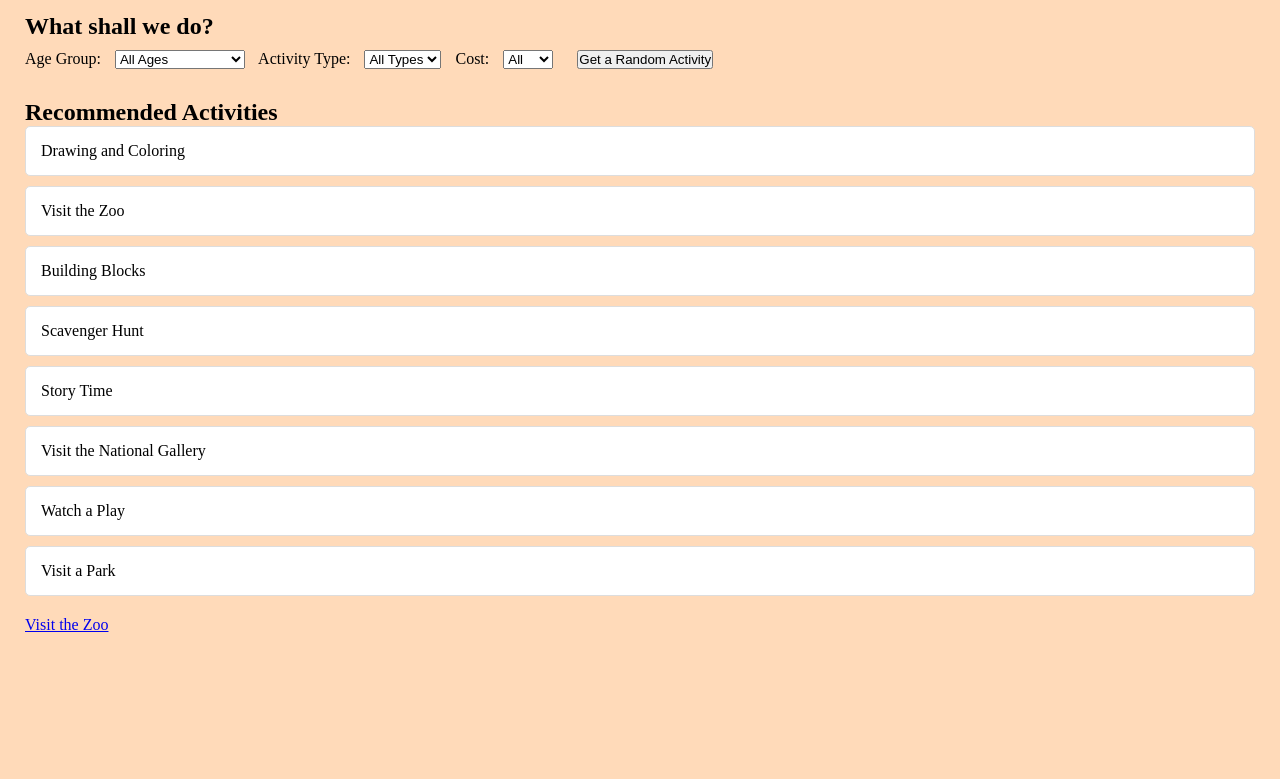
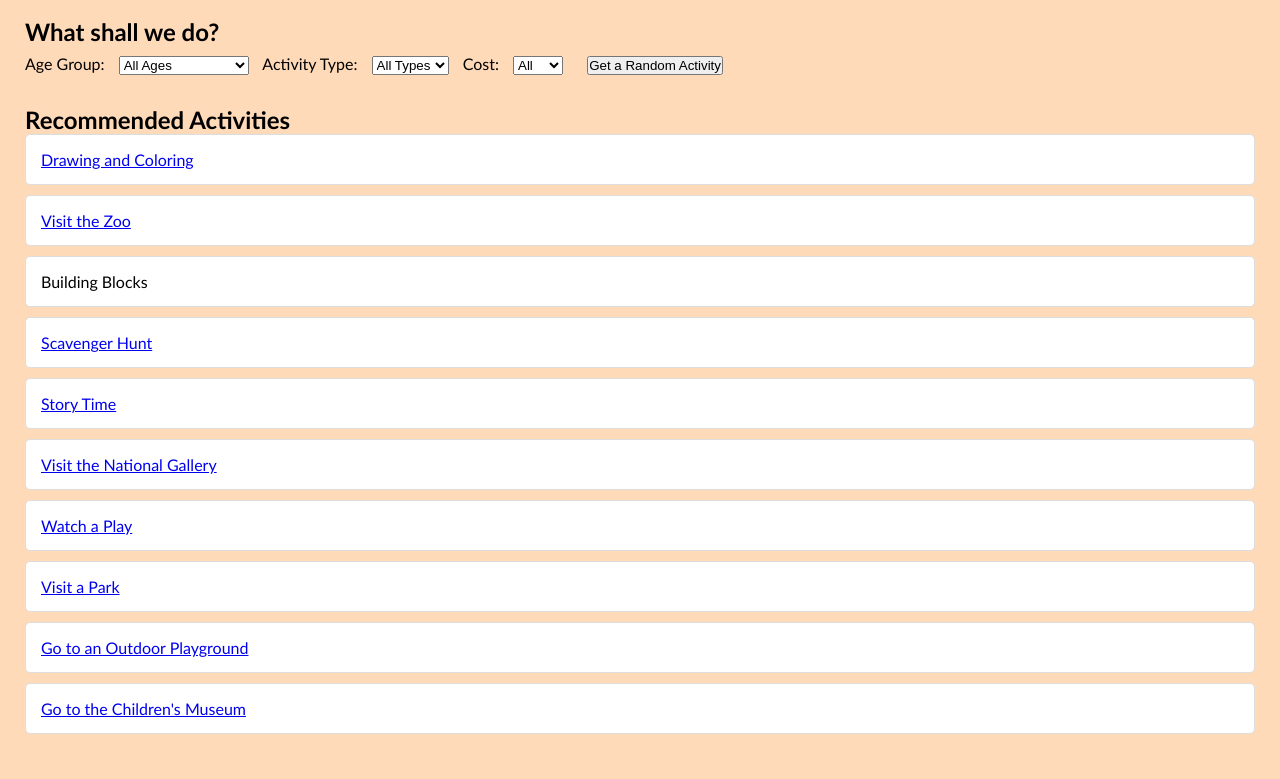
Before and after one commit to csacharlenezeng/My-Web-App, a plain HTML site: page index.html in a window 1280 px wide. Shown: the part 227-1006 px from the top of the page. Before the commit the page ends 886 px from the top, so only its background shows below. Drawn offline with Linux system fonts and the light colour scheme.

Commit message:
updated on 13 Nov

```diff
--- a/index.html
+++ b/index.html
@@ -30,7 +30,7 @@
       <option value="all">All Types</option>
       <option value="indoor">Indoor</option>
       <option value="outdoor">Outdoor</option>
-    <select></select>
+    </select>
 
       <label for="activity-cost">Cost:</label>
       <select id="activity-cost">
@@ -40,8 +40,6 @@
     </select>
 
     <button id="generate-activity">Get a Random Activity</button>
-    </select>
-
   </section>
 
   <section id="activities-section">
--- a/script.js
+++ b/script.js
@@ -1,40 +1,55 @@
 const activities = [
-  { name: "Drawing and Coloring", type: "indoor", age: "preschool", cost: "free" },
+  { name: "Drawing and Coloring", type: "indoor", age: "preschool", cost: "free", link: "https://www.roomrecess.com/pages/ColoringPagesForKids.html" },
   { name: "Visit the Zoo", type: "outdoor", age: "school-age", cost: "paid", link: "https://www.mandai.com/en/singapore-zoo.html" },
   { name: "Building Blocks", type: "indoor", age: "toddler", cost: "free" },
-  { name: "Scavenger Hunt", type: "outdoor", age: "school-age", cost: "free" },
-  { name: "Story Time", type: "indoor", age: "toddler", cost: "free" },
+  { name: "Scavenger Hunt", type: "outdoor", age: "school-age", cost: "free", link: "https://www.goodhousekeeping.com/life/parenting/g32050844/scavenger-hunt-ideas-for-kids/" },
+  { name: "Story Time", type: "indoor", age: "toddler", cost: "free", link: "https://www.storyberries.com/" },
   { name: "Visit the National Gallery", type: "indoor", age: "school-age", cost: "free", link: "https://www.nationalgallery.sg/gallerykids/" },
-  { name: "Watch a Play", type: "indoor", age: "school-age", cost: "paid" },
-  { name: "Visit a Park", type: "outdoor", age: "school-age", cost: "paid" }
+  { name: "Watch a Play", type: "indoor", age: "school-age", cost: "paid", link: "https://www.srt.com.sg/children" },
+  { name: "Visit a Park", type: "outdoor", age: "school-age", cost: "paid", link: "https://beta.nparks.gov.sg/visit/parks/park-detail/fort-canning-park" },
+  { name: "Go to an Outdoor Playground", type: "outdoor", age: "school-age", cost: "free", link: "https://www.gardensbythebay.com.sg/en/things-to-do/attractions/far-east-organization-childrens-garden.html" },
+  { name: "Go to the Children's Museum", type: "indoor", age:"preschool", cost: "free", link: "https://www.nhb.gov.sg/childrensmuseum" }
 
-
-  // Add more activities here
 ];
 
 function displayActivities(filter = {}) {
   const activityList = document.getElementById('activity-list');
-  activityList.innerHTML = '';
+  activityList.innerHTML = ''; // Clear existing activities
 
+  // Filter activities based on selected criteria
   const filteredActivities = activities.filter(activity => {
     return (filter.age === 'all' || activity.age === filter.age) &&
            (filter.type === 'all' || activity.type === filter.type);
   });
 
+  // Loop through filtered activities and display them
   filteredActivities.forEach(activity => {
     const activityItem = document.createElement('div');
     activityItem.className = 'activity-item';
-    activityItem.textContent = activity.name;
+
+    // Check if the activity has a link, and create a clickable link if it does
+    if (activity.link) {
+      activityItem.innerHTML = `<a href="${activity.link}" target="_blank">${activity.name}</a>`;
+    } else {
+      activityItem.textContent = activity.name; // Just text if no link is available
+    }
+
     activityList.appendChild(activityItem);
   });
 }
 
+// Function to display a random activity with a popup alert
 function getRandomActivity() {
   const randomIndex = Math.floor(Math.random() * activities.length);
-  alert(`Try this activity: ${activities[randomIndex].name}`);
+  const selectedActivity = activities[randomIndex];
+  if (selectedActivity.link) {
+    alert(`Try this activity: ${selectedActivity.name} - ${selectedActivity.link}`);
+  } else {
+    alert(`Try this activity: ${selectedActivity.name}`);
+  }
 }
 
-// Filter and display activities on change
+// Filter and display activities when dropdowns change
 document.getElementById('age-group').addEventListener('change', (e) => {
   const ageGroup = e.target.value;
   const activityType = document.getElementById('activity-type').value;
@@ -48,11 +63,6 @@ document.getElementById('activity-type').addEventListener('change', (e) => {
 });
 
 document.getElementById('generate-activity').addEventListener('click', getRandomActivity);
-// Create a new link element
-let link = document.createElement("a");
-link.href = "https://www.mandai.com/en/singapore-zoo.html";
-link.innerText = "Visit the Zoo";
-document.body.appendChild(link);
 
-// Initial display of activities
+// Initial display of all activities
 displayActivities({ age: 'all', type: 'all' });
--- a/style.css
+++ b/style.css
@@ -6,7 +6,7 @@
 }
 
 body {
-    font-family: 'franklin gothic book';
+  font-family: 'Trebuchet MS', 'Lucida Sans Unicode', 'Lucida Grande', 'Lucida Sans', Arial, sans-serif ;
   background-color:peachpuff;
   color: black;
   padding: 25px;
```
Lines whose indentation alone changed are shown as unchanged.
